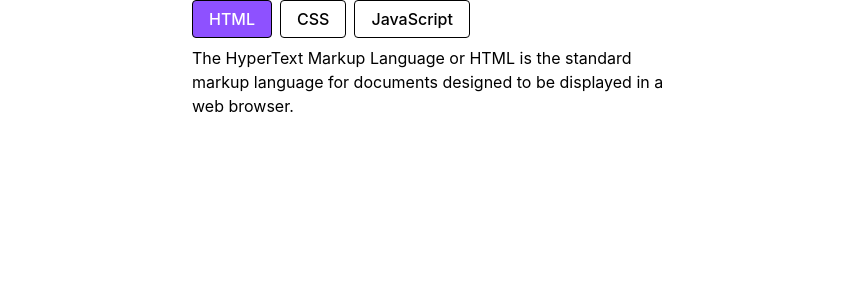
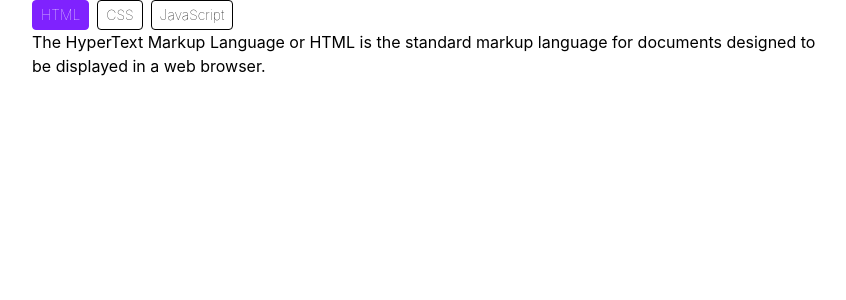
Before and after one commit to yiwenwangANU/playround_react, a React (Vite) app: page /11 in a window 1280 px wide. Shown: the top 300 px of the page, without its empty margins (208-1054 px from the left). Built offline with nearby package versions, Linux system fonts and the light colour scheme.

Commit message:
another re-write

```diff
--- a/src/App.tsx
+++ b/src/App.tsx
@@ -5,12 +5,10 @@ import TabsPage from "./pages/TabsPage";
 const router = createBrowserRouter([
   {
     path: "/11",
-    Component: TabsPage
+    Component: TabsPage,
   },
 ]);
 
-const App = () => (
-  <RouterProvider router={router} />
-);
+const App = () => <RouterProvider router={router} />;
 
 export default App;
--- a/src/components/Button/Button.tsx
+++ b/src/components/Button/Button.tsx
@@ -2,12 +2,12 @@ import type { ComponentProps, FC, ReactNode } from "react";
 import { tv, type VariantProps } from "tailwind-variants";
 
 const button = tv({
-  base: "inline-flex cursor-pointer items-center justify-center rounded-full px-4 py-1.5 font-medium select-none",
+  base: "inline-flex cursor-pointer items-center justify-center rounded px-2 py-1 font-medium select-none font-thin text-sm",
   variants: {
     variant: {
       primary:
-        "border border-black rounded hover:border-violet-500 hover:text-violet-500",
-      secondary: "bg-zinc-100 text-zinc-900",
+        "border border-black hover:border-violet-600 hover:text-violet-600",
+      secondary: "border border-violet-600 text-white bg-violet-600",
       tertiary: "text-zinc-600",
     },
   },
--- a/src/main.tsx
+++ b/src/main.tsx
@@ -5,6 +5,6 @@ import App from "./App.tsx";
 
 createRoot(document.getElementById("root")!).render(
   <StrictMode>
-      <App />
+    <App />
   </StrictMode>,
 );
--- a/src/pages/TabsPage/TabsPage.tsx
+++ b/src/pages/TabsPage/TabsPage.tsx
@@ -1,8 +1,7 @@
 import Button from "@/components/Button";
 import { useState, type FC } from "react";
-import clsx from "clsx";
 
-const DATA = [
+const LANGUAGES: FrontEndLanguage[] = [
   {
     title: "HTML",
     content:
@@ -18,24 +17,27 @@ const DATA = [
   },
 ];
 
+type FrontEndLanguage = {
+  title: string;
+  content: string;
+};
+
 const TabsPage: FC = () => {
-  const [activeTab, setActiveTab] = useState<number>(0);
+  const [activeIndex, setActiveIndex] = useState<number>(0);
 
   return (
-    <div className="mx-auto w-120 space-y-2">
+    <div className="mx-auto w-200">
       <div className="flex gap-2">
-        {DATA.map((tab, i) => (
+        {LANGUAGES.map((language, i) => (
           <Button
-            onClick={() => setActiveTab(i)}
-            className={clsx({
-              "bg-violet-500 text-white hover:text-white": i == activeTab,
-            })}
+            variant={activeIndex === i ? "secondary" : "primary"}
+            onClick={() => setActiveIndex(i)}
           >
-            {tab.title}
+            {language.title}
           </Button>
         ))}
       </div>
-      <div>{DATA[activeTab].content}</div>
+      <div>{LANGUAGES[activeIndex].content}</div>
     </div>
   );
 };
```
